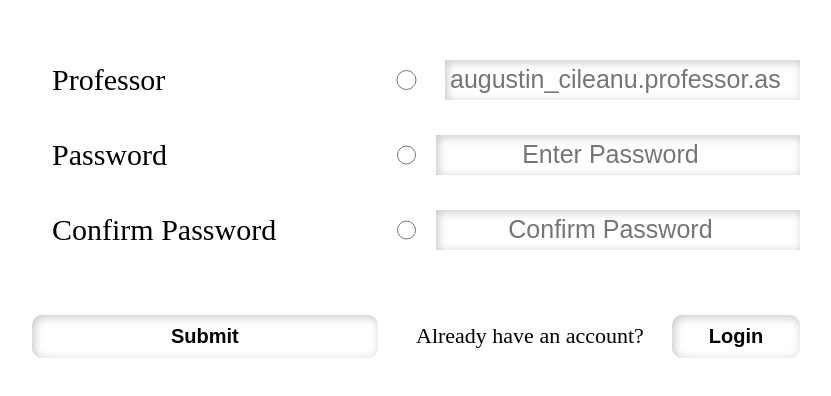
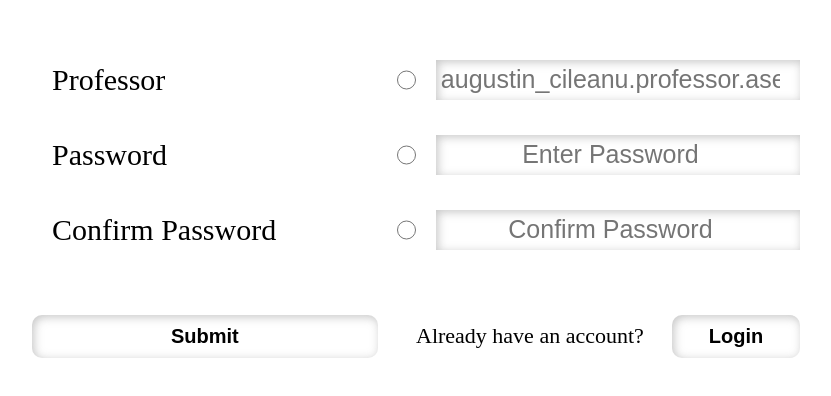
Before and after one commit to Ahamdan114/dissertify-hub, a React (Create React App) app in the folder client/: page / in a window 1280 px wide. Shown: the part 194-590 px from the top of the page, without its empty margins (224-1055 px from the left). Built offline with nearby package versions, Linux system fonts and the light colour scheme.

Commit message:
Modified visual bug on the input

```diff
--- a/client/src/components/Authentication.css
+++ b/client/src/components/Authentication.css
@@ -64,7 +64,6 @@
 }
 
 #checkbox_user {
-    width: 40px;
     height: 20px;
 }
 
```
